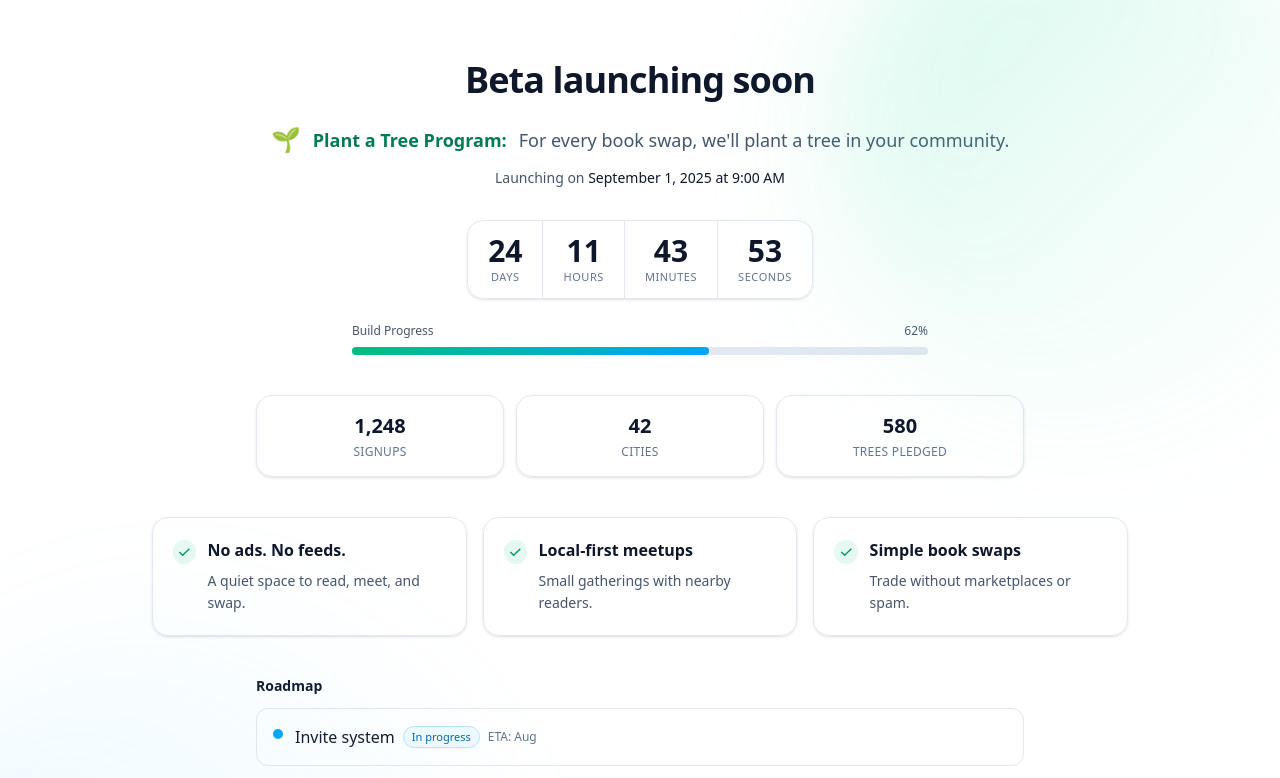
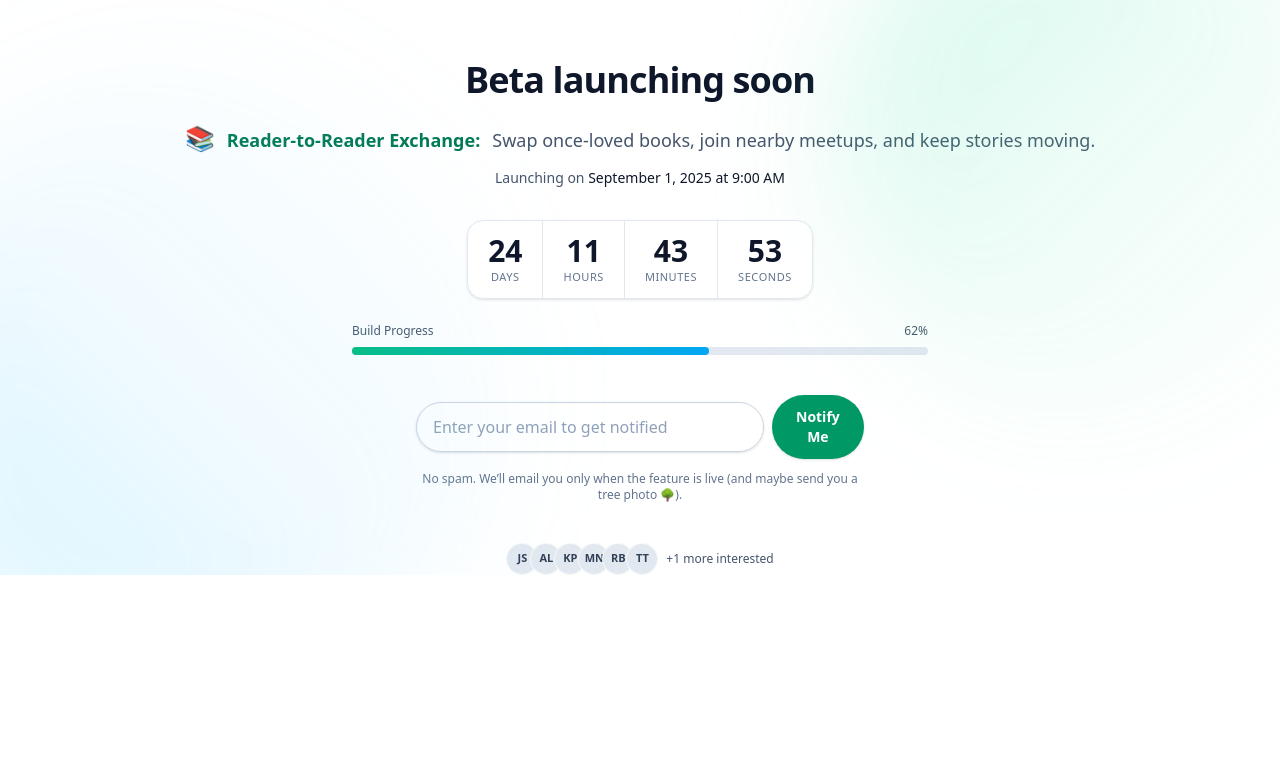
Before and after one commit to The-Book-Next-Door/landing-page, a React (Vite) app: page / in a window 1280 px wide. Shown: the part 820-1598 px from the top of the page. After the commit the page ends 1395 px from the top, so only its background shows below. Built offline with nearby package versions, Linux system fonts and the light colour scheme.

Commit message:
feat: update ComingSoon component with new program label and blurb, and enhance success message

```diff
--- a/src/App.tsx
+++ b/src/App.tsx
@@ -1,12 +1,6 @@
 import Navbar from "./components/Navbar/";
 import HomeSection from "./components/Home";
 import ComingSoon from "./components/ComingSoon";
-
-// App – apply a single, lightweight background to the whole app
-// - Full-viewport gradient + subtle dot pattern
-// - Ambient corner glows
-// - Components/sections sit on transparent backgrounds so the global bg shows through
-// - No JS animations
 
 export default function App() {
   return (
@@ -27,33 +21,8 @@ export default function App() {
             launchDate="2025-09-01T09:00:00Z"
             progress={62}
             onNotifySubmit={async (email) => {
-              // wire up: await fetch("/api/notify", { method: "POST", body: JSON.stringify({ email }) })
               console.log("notify:", email);
             }}
-            stats={[
-              { label: "Signups", value: "1,248" },
-              { label: "Cities", value: "42" },
-              { label: "Trees pledged", value: "580" },
-            ]}
-            features={[
-              {
-                title: "No ads. No feeds.",
-                blurb: "A quiet space to read, meet, and swap.",
-              },
-              {
-                title: "Local-first meetups",
-                blurb: "Small gatherings with nearby readers.",
-              },
-              {
-                title: "Simple book swaps",
-                blurb: "Trade without marketplaces or spam.",
-              },
-            ]}
-            roadmap={[
-              { title: "Invite system", status: "in-progress", eta: "Aug" },
-              { title: "Swap flow v1", status: "next", eta: "Sep" },
-              { title: "Mobile PWA", status: "next", eta: "Oct" },
-            ]}
             supporters={["JS", "AL", "KP", "MN", "RB", "TT", "XZ"]}
           />
         </section>
--- a/src/components/ComingSoon/index.tsx
+++ b/src/components/ComingSoon/index.tsx
@@ -13,8 +13,8 @@ import Supporters from "./parts/Supporters";
 
 export default function ComingSoon({
   title = "COMING SOON…",
-  programLabel = "Plant a Tree Program",
-  programBlurb = "For every book swap, we'll plant a tree in your community.",
+ programLabel = "Reader-to-Reader Exchange",
+  programBlurb = "Swap once-loved books, join nearby meetups, and keep stories moving.",
   launchDate,
   progress,
   onNotifySubmit,
@@ -23,7 +23,7 @@ export default function ComingSoon({
   features,
   roadmap,
   supporters,
-  successMessage = "You're on the list. We’ll ping you at launch!",
+  successMessage = "You're on the list. We’ll email you when we open invites!",
   showBackgroundDecor = true,
 }: Readonly<ComingSoonProps>) {
   const { remaining, launchLine } = useCountdown(launchDate);
--- a/src/components/ComingSoon/parts/ProgramChip.tsx
+++ b/src/components/ComingSoon/parts/ProgramChip.tsx
@@ -17,7 +17,7 @@ export default function ProgramChip({
         transition={{ repeat: Infinity, duration: 3.2, ease: "easeInOut" }}
         className="text-2xl"
       >
-        🌱
+        📚
       </motion.span>
       <span className="font-semibold text-emerald-700">{label}:</span>
       <span className="text-slate-600">{blurb}</span>
```
